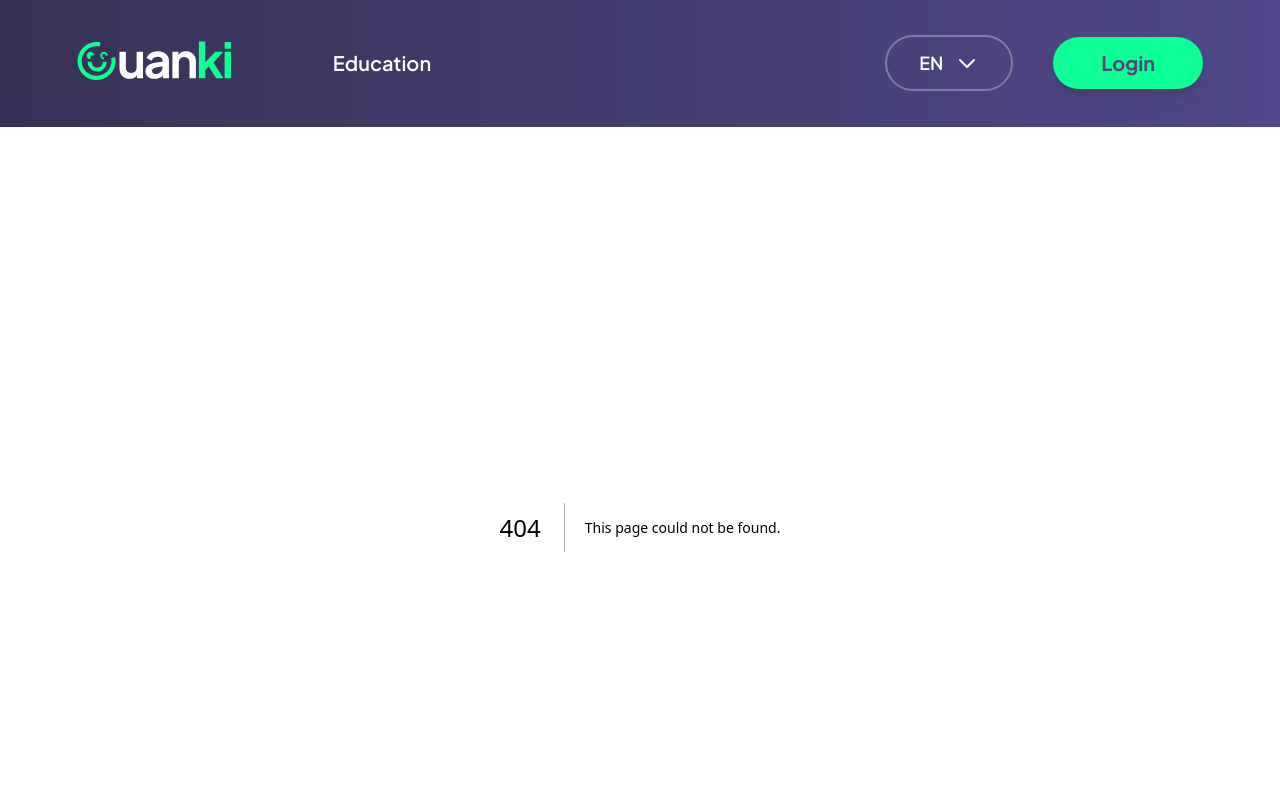
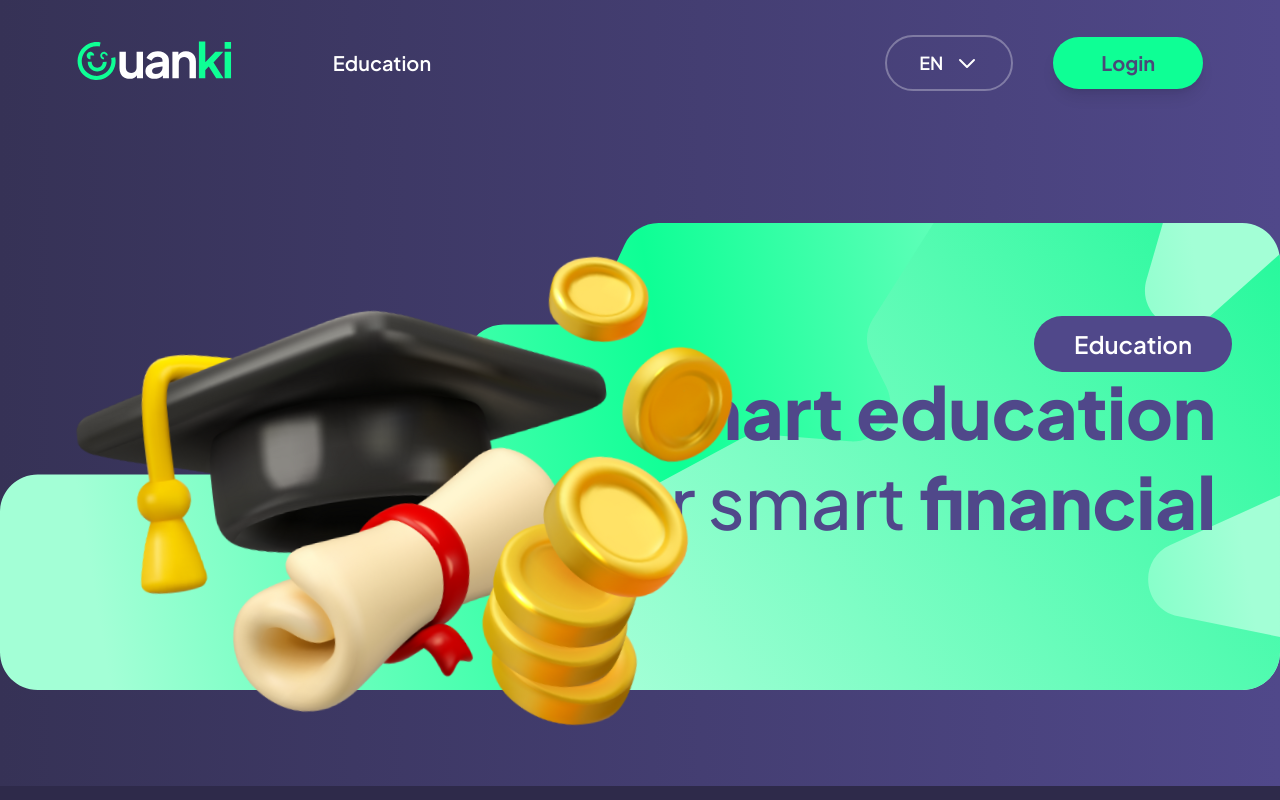
Before and after one commit to santaimany/CUANKI, a Next.js app: page /education in a window 1280 px wide. Before the commit this address had no page. Shown: the top 800 px of the page. Built offline with nearby package versions, Linux system fonts and the light colour scheme.

Commit message:
feat: Implement Education page with HeroSection component and SVG assets

```diff
--- /dev/null
+++ b/src/app/(pages)/education/page.tsx
@@ -0,0 +1,14 @@
+'use client';
+import HeroSection from "@/components/education/HeroSection";
+
+
+
+const EducationPage = () => {
+    return (
+        <div>
+            <HeroSection />
+        </div>
+    );
+}
+
+export default EducationPage;
--- a/src/components/commons/Navbar.tsx
+++ b/src/components/commons/Navbar.tsx
@@ -4,6 +4,7 @@ import React, { useState, useEffect, useRef } from "react";
 import Logo from "@/assets/landingpage/logo/cuanki-logo.svg";
 import { gsap } from "gsap";
 import { ScrollTrigger } from "gsap/ScrollTrigger";
+import Link from "next/link";
 
 gsap.registerPlugin(ScrollTrigger);
 
@@ -67,15 +68,17 @@ const Navbar = () => {
         <div ref={navContainerRef} className="w-full max-w-screen-2xl mx-auto flex justify-between items-center py-6 px-[clamp(2rem,6vw,5rem)]">
 
           <div className="flex items-center">
+            <Link href="/">
             <Image ref={logoRef} src={Logo} alt="Cuanki Logo" className="w-[clamp(12rem,8vw,18rem)] h-auto" />
+            </Link>
             <div className="hidden md:flex items-center ml-16 space-x-12">
-              <a
+              <Link
                 ref={el => { navLinkRefs.current[0] = el; }}
-                href="#"
+                href="education"
                 className="text-white font-semibold text-xl hover:text-[#00E676] transition-colors duration-200"
               >
                 Education
-              </a>
+              </Link>
             </div>
           </div>
 
@@ -118,7 +121,7 @@ const Navbar = () => {
 
       {isMenuOpen && (
         <div className="md:hidden bg-white/10 backdrop-blur-xl border-t border-white/20 px-10 pt-8 pb-12 flex flex-col space-y-10 fixed w-full z-40 shadow-2xl">
-          <a href="#" className="text-white font-semibold text-2xl hover:text-[#00E676]">Education</a>
+          <Link href="#" className="text-white font-semibold text-2xl hover:text-[#00E676]">Education</Link>
           <div className="border-t border-white/20 pt-10">
             <button className="bg-[#00E676] w-full text-[#4A4978] font-bold py-5 rounded-full hover:bg-opacity-90 transition-all duration-200 shadow-lg text-xl">
               Login
--- /dev/null
+++ b/src/components/education/HeroSection.tsx
@@ -0,0 +1,50 @@
+import React from 'react';
+import Image from 'next/image';
+import WhiteBg from "@/assets/landingpage/background/green-education-inverted.svg";
+import TopiToga from '@/assets/landingpage/image/topitogawithcoin-image.svg';
+
+
+
+
+const HeroSection = () => {
+  return (
+         <section className="relative bg-gradient-to-r from-[#363256] to-[#50488A]  py-16 lg:py-24">
+              <div className="relative w-full max-w-[1600px] mx-auto">
+                <div className="relative">
+                    <Image
+                        src={WhiteBg}
+                        alt="Education background shape"
+                        width={1048}
+                        height={912}
+                        className="w-full h-auto"
+                    />
+
+                    <div className="absolute top-[20%] right-8 lg:right-12 bg-[#50488A] text-white px-10 py-3 rounded-full text-2xl font-semibold">
+                        Education
+                    </div>
+                    <div className="absolute -top-[10vw] left-0 xl:left-0 lg:left-16 w-60 sm:w-72 lg:w-96 xl:w-[52rem] z-10">
+                        <Image
+                            src={TopiToga}
+                            alt="Graduation Cap and Diploma with coins"
+                            width={600}
+                            height={600}
+                            className="w-full h-auto"
+                        />
+                    </div>
+
+                    <div className="absolute top-1/2 right-8 lg:right-16 -translate-y-1/2 max-w-4xl text-right">
+                        <h2 className="text-[#50488A] text-4xl sm:text-5xl lg:text-7xl font-medium leading-tight">
+                            <span className="font-black">Smart education</span><br />
+                            for your smart <span className="font-black">financial</span>
+                        </h2>
+                    </div>
+                </div>
+
+
+            </div>
+
+        </section>
+  );
+}
+
+export default HeroSection;
```
Also changed, not shown: src/assets/commons/icons/white-ellipse.svg (added).
